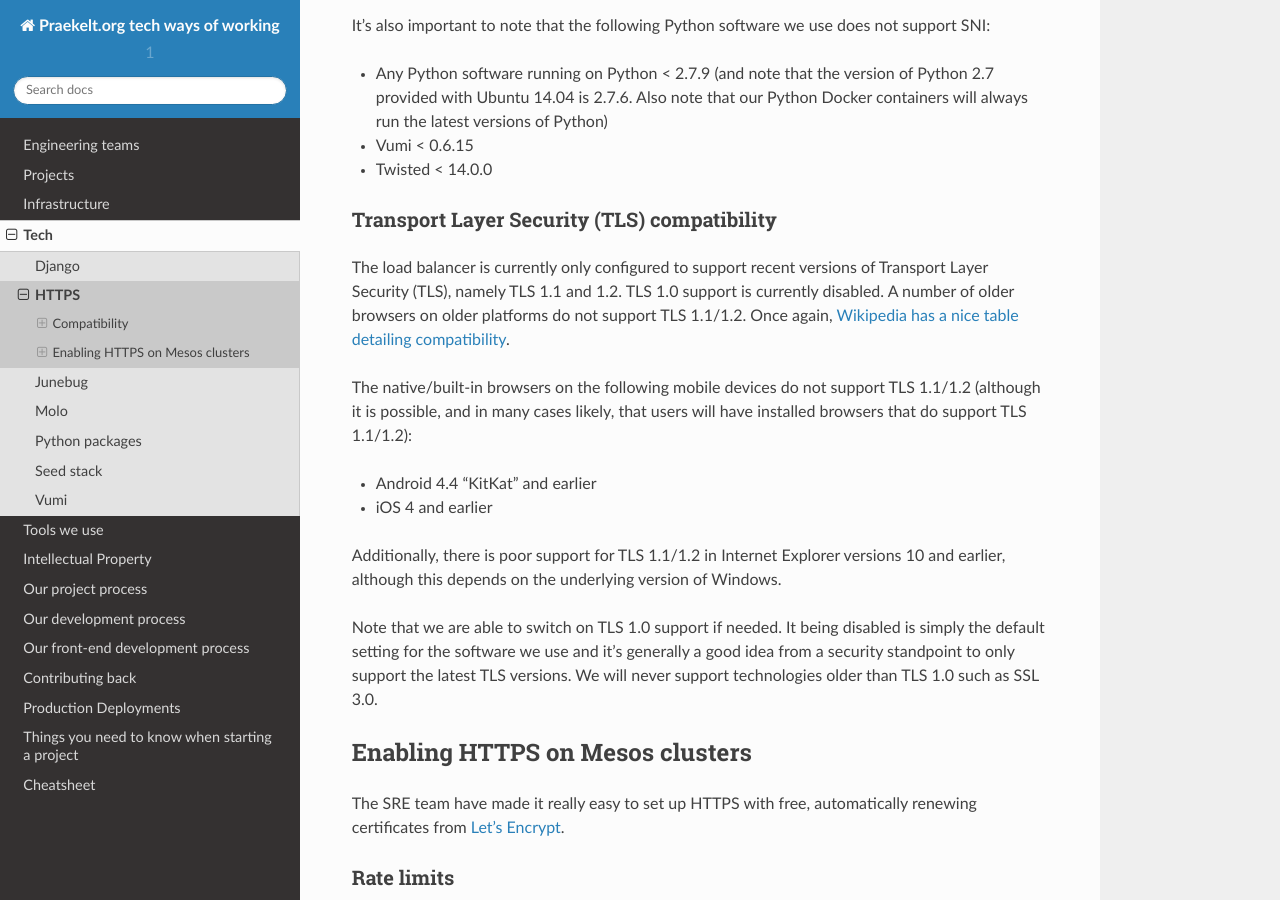
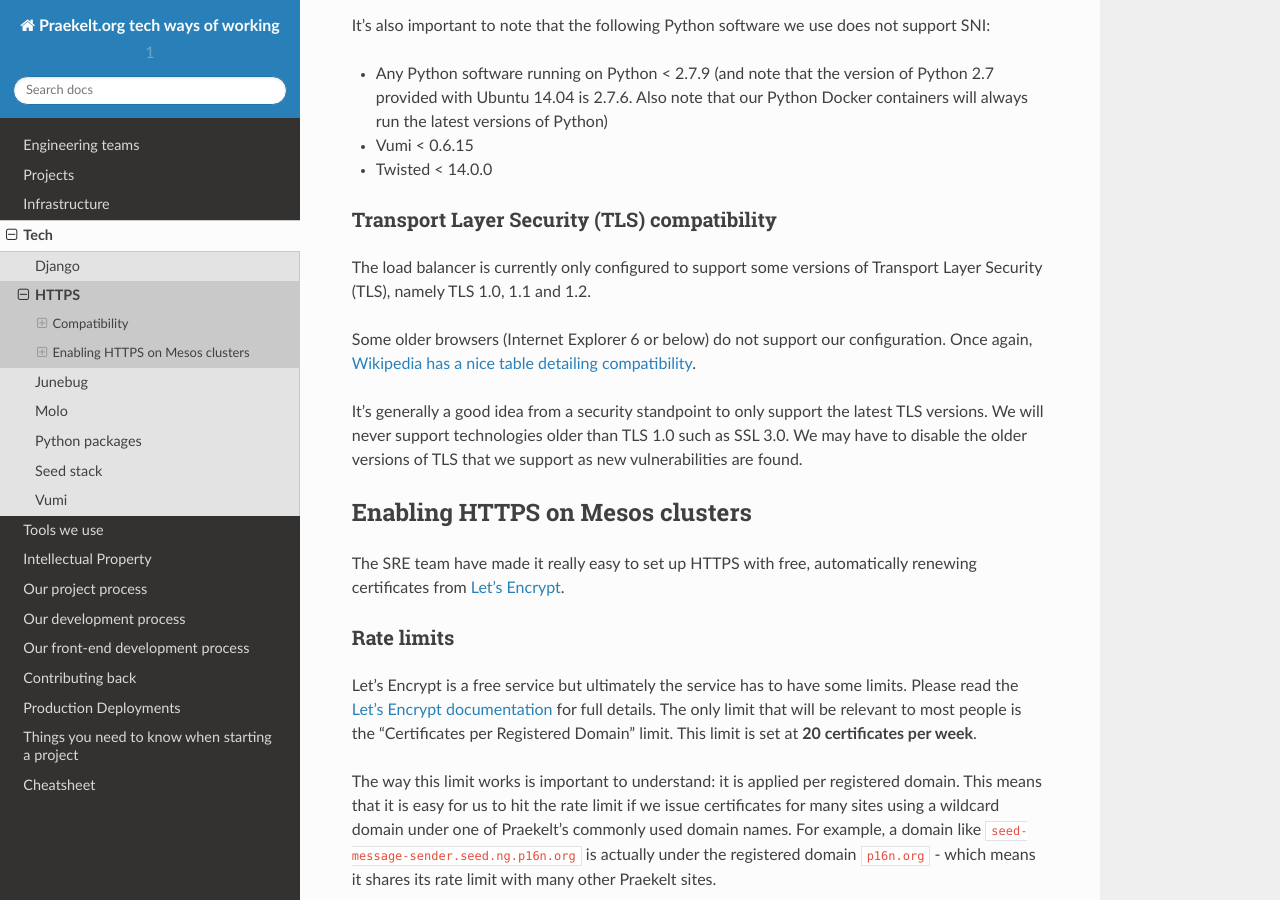
Before and after one commit to praekeltfoundation/ways-of-working, a Sphinx documentation site: the page built from docs/tech/https.md, in a window 1280 px wide and 900 px high, scrolled down 1020 px. Built offline with Sphinx 7.4.7 and the Read the Docs theme 2.0.0, drawn with Linux system fonts in a browser that asks for light colours.

Commit message:
Update TLS versions

```diff
--- a/docs/tech/https.md
+++ b/docs/tech/https.md
@@ -49,25 +49,15 @@
 
 ### Transport Layer Security (TLS) compatibility
 
-The load balancer is currently only configured to support recent versions of
-Transport Layer Security (TLS), namely TLS 1.1 and 1.2. TLS 1.0 support is currently disabled.
-A number of older browsers on older platforms do not support TLS 1.1/1.2. Once again,
+The load balancer is currently only configured to support some versions of
+Transport Layer Security (TLS), namely TLS 1.0, 1.1 and 1.2.
+
+Some older browsers (Internet Explorer 6 or below) do not support our configuration. Once again,
 [Wikipedia has a nice table detailing compatibility](https://en.wikipedia.org/wiki/Transport_Layer_Security#Web_browsers).
 
-The native/built-in browsers on the following mobile devices do not support TLS 1.1/1.2
-(although it is possible, and in many cases likely, that users will have installed browsers
-that do support TLS 1.1/1.2):
-
-- Android 4.4 "KitKat" and earlier
-- iOS 4 and earlier
-
-Additionally, there is poor support for TLS 1.1/1.2 in Internet Explorer versions 10 and
-earlier, although this depends on the underlying version of Windows.
-
-Note that we are able to switch on TLS 1.0 support if needed. It being disabled is simply
-the default setting for the software we use and it's generally a good idea from a security
-standpoint to only support the latest TLS versions. We will never support technologies older
-than TLS 1.0 such as SSL 3.0.
+It's generally a good idea from a security standpoint to only support the latest TLS versions.
+We will never support technologies older than TLS 1.0 such as SSL 3.0. We may have to disable
+the older versions of TLS that we support as new vulnerabilities are found.
 
 ## Enabling HTTPS on Mesos clusters
 
```
